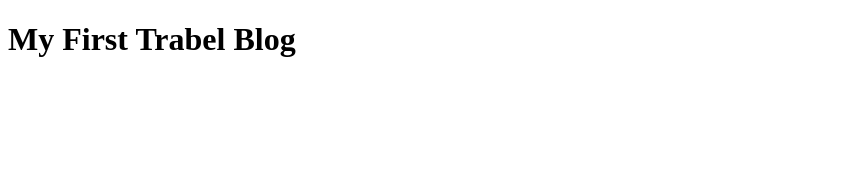
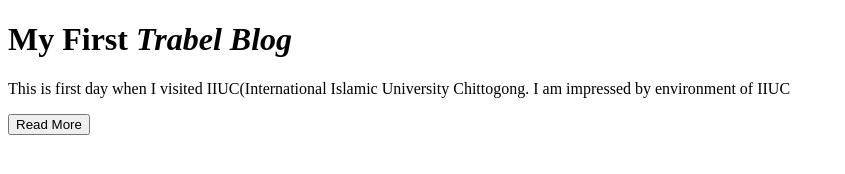
Before and after one commit to motahermahmudrakib/My-first-TravelBlog, a plain HTML site: page index.html in a window 1280 px wide. Shown: the whole page, without its empty margins (0-845 px from the left). Drawn offline with Linux system fonts and the light colour scheme.

Commit message:
"added div section accroding to instruction"

```diff
--- a/index.html
+++ b/index.html
@@ -8,6 +8,10 @@
 
 </head>
 <body>
-    <h1>My First Trabel Blog</h1>
+    <h1>My First <i>Trabel Blog</i></h1>
+    <div>
+        <p>This is first day when I visited IIUC(International Islamic University Chittogong. I am impressed by environment of IIUC</p>
+        <button>Read More</button>
+    </div>
 </body>
 </html>
```
